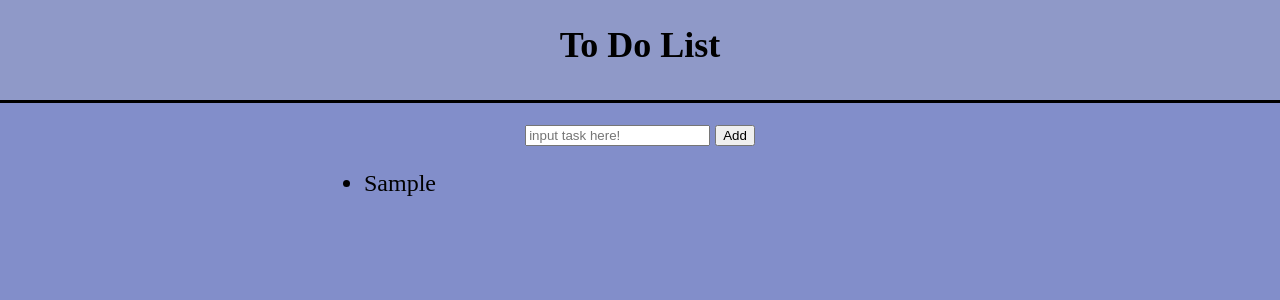
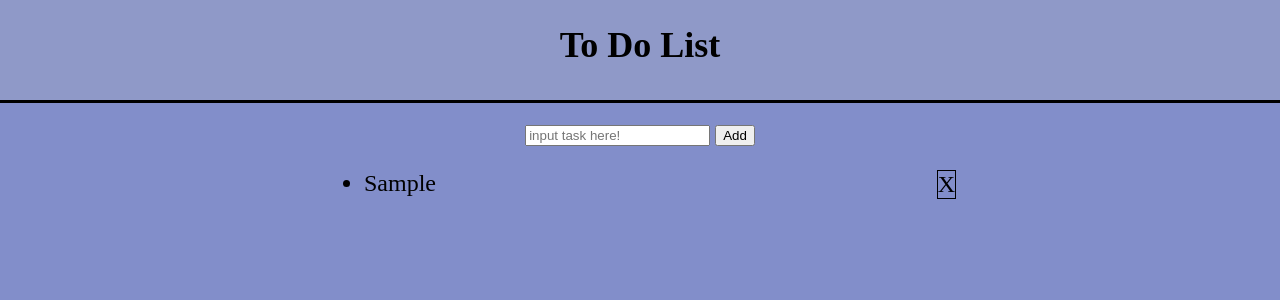
Before and after one commit to eygis/to-do-list, a React (Create React App) app: page / in a window 1280 px wide. Both pictures are taken after typing "Sample" into the empty fields and a click on the button "Add". Shown: the top 300 px of the page. Built offline with nearby package versions, Linux system fonts and the light colour scheme.

Commit message:
added delete functionality

```diff
--- a/src/App.css
+++ b/src/App.css
@@ -29,3 +29,12 @@ button {
   text-align: left;
   font-size: 2em;
 }
+
+.bar {
+  display: flex;
+  justify-content: space-between;
+}
+
+.deleteX {
+  border: solid 1px black;
+}
--- a/src/App.js
+++ b/src/App.js
@@ -17,8 +17,15 @@ class App extends React.Component {
       tasks: [...this.state.tasks, taskValue]
     })
     document.getElementById("inputArea").reset();
-    console.log(this.state)
+    //console.log(this.state)
   }
+
+  deleteFunction = (e) => {
+    //console.log(e)
+    this.setState({
+      tasks: this.state.tasks.filter(task => task !== e)
+    })
+    }
   render() {
   return (
    <div id="wrapper">
@@ -27,12 +34,12 @@ class App extends React.Component {
     </div>
     <div id="listArea">
     <form id="inputArea" onSubmit={this.addTask}>
-    <input id="task" type="text" placeholder="input task here!"/>
+    <input id="task" type="text" placeholder="input task here!" required/>
     <button type="submit">Add</button>
     </form>
     <div id="list">
       <ul>
-    {this.state.tasks.map((e) => <li><Pad text={e} /></li>) }
+    {this.state.tasks.map((e) => <li key={e} id={e}><div className="bar"><Pad text={e} /><div className="deleteX" onClick={this.deleteFunction.bind(this, e)}>X</div></div></li>) }
     </ul>
     </div>
     </div>
@@ -46,7 +53,7 @@ class Pad extends React.Component {
   render () {
     const { text } = this.props;
     return (
-      <div class="toDoBlock">
+      <div className="toDoBlock">
         {text}
       </div>
     )
```
